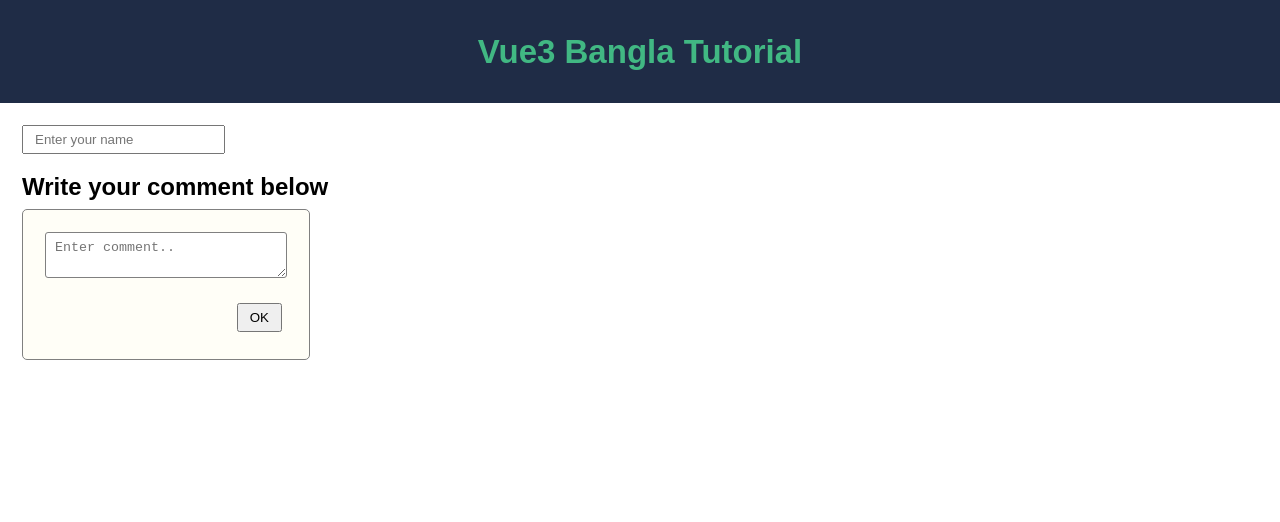
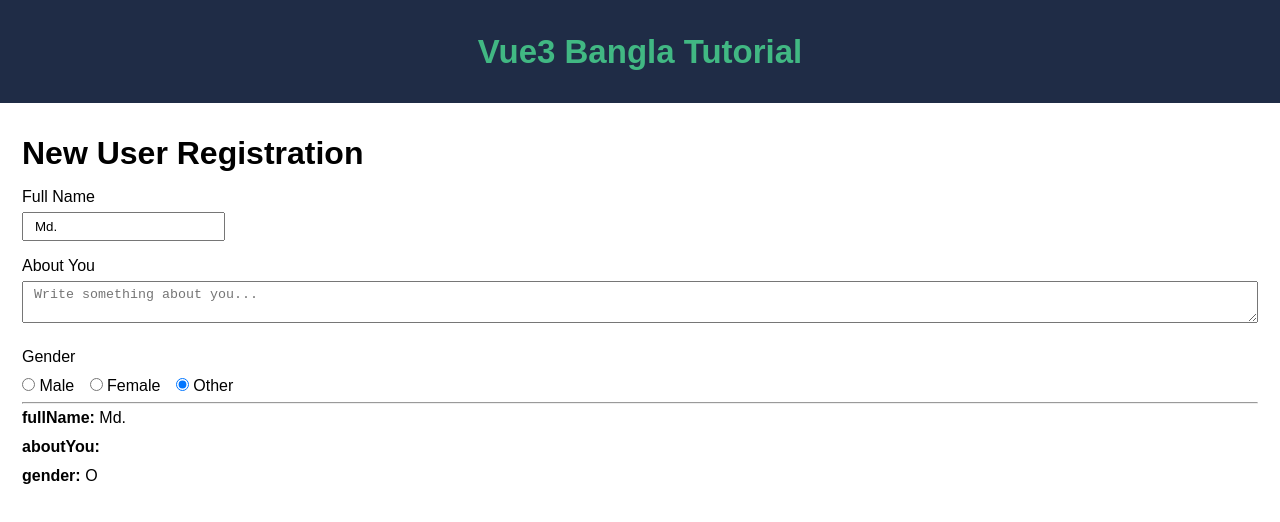
Before and after one commit to rimonmath/vue3-vite, a Vue app: page / in a window 1280 px wide. Shown: the top 522 px of the page. Built offline with nearby package versions, Linux system fonts and the light colour scheme.

Commit message:
part 52 done

```diff
--- a/src/App.vue
+++ b/src/App.vue
@@ -4,40 +4,82 @@
   </header>
 
   <div class="container">
+    <h1>New User Registration</h1>
+    <label>Full Name</label> <br />
     <input
       type="text"
-      placeholder="Enter your name"
-      v-model="name"
-      ref="nameInput"
+      placeholder="Enter your Full Name"
+      v-model="formData.fullName"
     />
-    <the-comment
-      v-model="comment"
-      placeholder="Enter comment.."
-      ref="commentInput"
-    ></the-comment>
+    <br />
+
+    <label>About You</label> <br />
+    <textarea
+      v-model="formData.aboutYou"
+      placeholder="Write something about you..."
+    ></textarea>
+
+    <br />
+    <label>Gender</label> <br />
+
+    <label>
+      <input type="radio" name="gender" value="M" v-model="formData.gender" />
+      Male
+    </label>
+    <label>
+      <input
+        type="radio"
+        name="gender"
+        class="ml-2"
+        checked="checked"
+        value="F"
+        v-model="formData.gender"
+      />
+      Female
+    </label>
+    <label>
+      <input
+        type="radio"
+        name="gender"
+        class="ml-2"
+        value="O"
+        v-model="formData.gender"
+      />
+      Other
+    </label>
+
+    <hr />
+
+    <div v-for="(value, key) in formData" :key="key">
+      <strong>{{ key }}: </strong> {{ value }}
+    </div>
   </div>
 </template>
 
 <script>
-import TheComment from "./TheComment.vue";
+// import TheComment from "./TheComment.vue";
 
 export default {
   data() {
     return {
       msg: "Vue3 Bangla Tutorial",
       name: "",
-      comment: ""
+      formData: {
+        fullName: "Md. ",
+        aboutYou: "",
+        gender: "O"
+      }
     };
   },
   created() {
-    console.dir(this.$refs.commentInput);
+    // console.dir(this.$refs.commentInput);
   },
   mounted() {
-    console.dir(this.$refs.commentInput);
+    // console.dir(this.$refs.commentInput);
   },
   methods: {},
   components: {
-    TheComment
+    // TheComment
   }
 };
 </script>
@@ -105,4 +147,14 @@ input {
   padding: 5px 11px;
   margin-bottom: 11px;
 }
+
+textarea {
+  padding: 5px 11px;
+  margin-bottom: 11px;
+  width: 100%;
+}
+
+.ml-2 {
+  margin-left: 11px;
+}
 </style>
```
